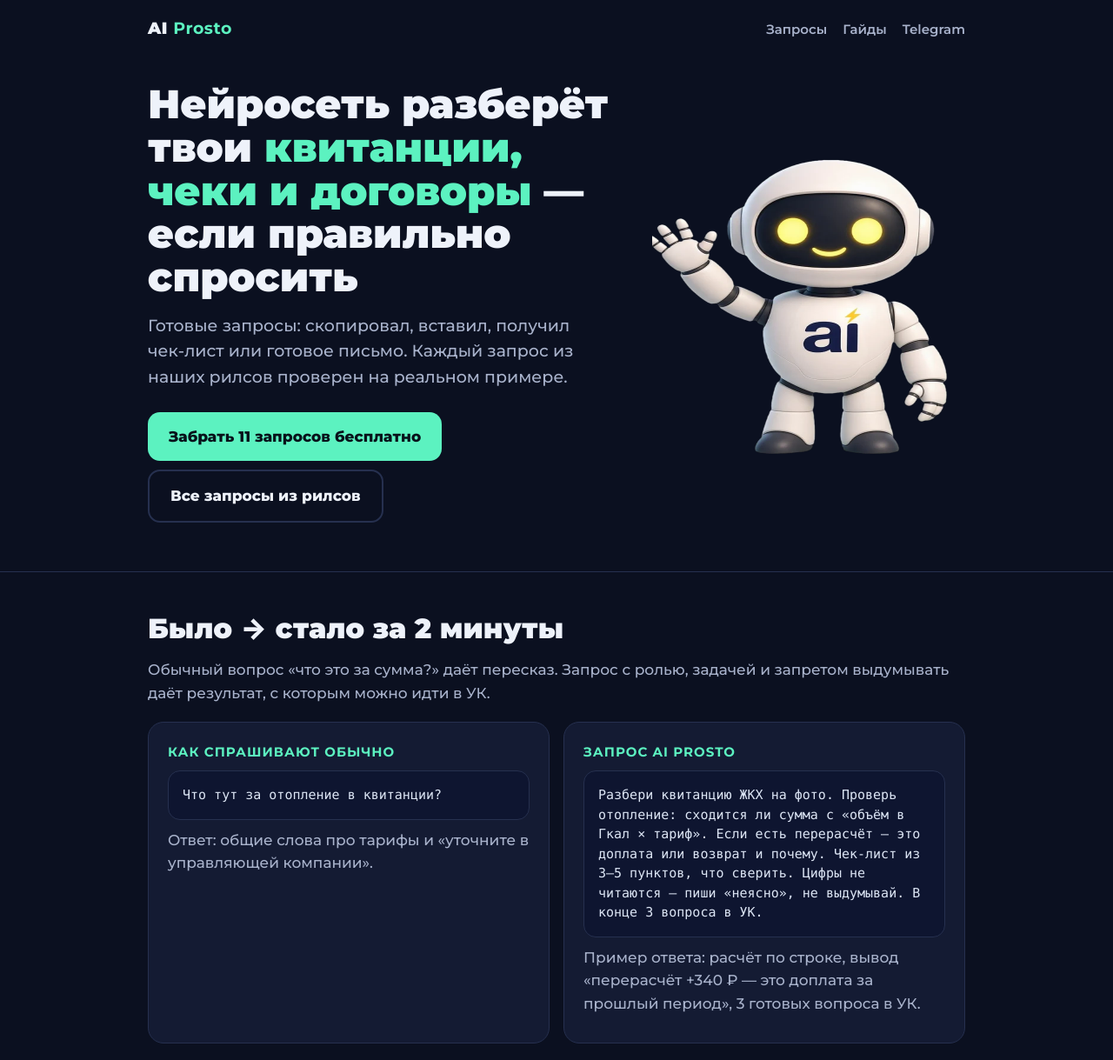
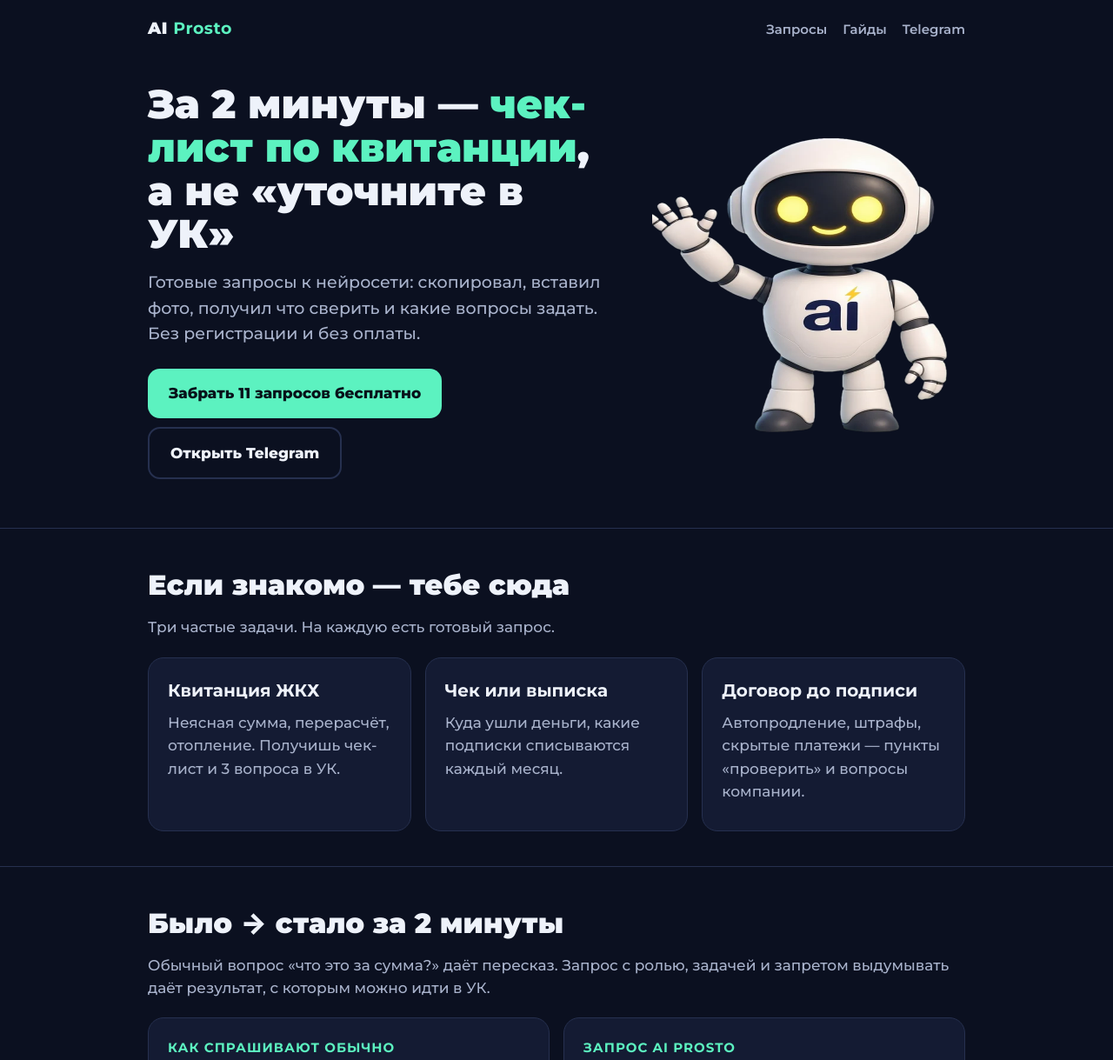
Before and after one commit to aidevsoft/ai-prosto, a plain HTML site: page site/index.html in a window 1280 px wide. Shown: the top 1219 px of the page at 87% size. Drawn offline with Linux system fonts and the light colour scheme.

Commit message:
site: hero + pains + dm autoreply

```diff
--- a/site/index.html
+++ b/site/index.html
@@ -21,14 +21,24 @@
 
 <div class="hero">
   <div>
-    <h1>Нейросеть разберёт твои <em>квитанции, чеки и договоры</em> — если правильно спросить</h1>
-    <p class="lead">Готовые запросы: скопировал, вставил, получил чек-лист или готовое письмо. Каждый запрос из наших рилсов проверен на реальном примере.</p>
+    <h1>За 2 минуты — <em>чек-лист по квитанции</em>, а не «уточните в УК»</h1>
+    <p class="lead">Готовые запросы к нейросети: скопировал, вставил фото, получил что сверить и какие вопросы задать. Без регистрации и без оплаты.</p>
     <a class="btn main" href="free/11-zaprosov.html">Забрать 11 запросов бесплатно</a>
-    <a class="btn alt" href="prompts.html">Все запросы из рилсов</a>
+    <a class="btn alt" href="https://t.me/about_ai_easy?utm_source=site&utm_medium=hero&utm_campaign=ai_prosto">Открыть Telegram</a>
   </div>
   <img src="assets/robot_wave.webp" alt="Робот AI Prosto машет рукой" width="340" height="340">
 </div>
 </div>
+
+<section><div class="wrap">
+  <h2>Если знакомо — тебе сюда</h2>
+  <p>Три частые задачи. На каждую есть готовый запрос.</p>
+  <div class="grid">
+    <div class="card"><h3>Квитанция ЖКХ</h3><p>Неясная сумма, перерасчёт, отопление. Получишь чек-лист и 3 вопроса в УК.</p></div>
+    <div class="card"><h3>Чек или выписка</h3><p>Куда ушли деньги, какие подписки списываются каждый месяц.</p></div>
+    <div class="card"><h3>Договор до подписи</h3><p>Автопродление, штрафы, скрытые платежи — пункты «проверить» и вопросы компании.</p></div>
+  </div>
+</div></section>
 
 <section><div class="wrap">
   <h2>Было → стало за 2 минуты</h2>
@@ -76,6 +86,14 @@
 </div></section>
 
 <section><div class="wrap">
+  <h2>С чего начать</h2>
+  <p>Оплата гайдов ещё не открыта — сначала забери пользу бесплатно.</p>
+  <a class="btn main" href="free/11-zaprosov.html">11 запросов бесплатно</a>
+  <a class="btn alt" href="prompts.html">Библиотека из рилсов</a>
+  <a class="btn alt" href="https://t.me/about_ai_easy?utm_source=site&utm_medium=cta_bottom&utm_campaign=ai_prosto">Новости и запросы в Telegram</a>
+</div></section>
+
+<section><div class="wrap">
   <h2>Вопросы</h2>
   <details><summary>Какая нейросеть нужна?</summary><p>Любая, где можно прикрепить фото или вставить текст. Запросы написаны так, чтобы работать и в бесплатных версиях.</p></details>
   <details><summary>Нужна почта или регистрация?</summary><p>Нет. Бесплатные материалы открываются сразу.</p></details>
```
Also changed, not shown: funnel/autoreply.txt.
